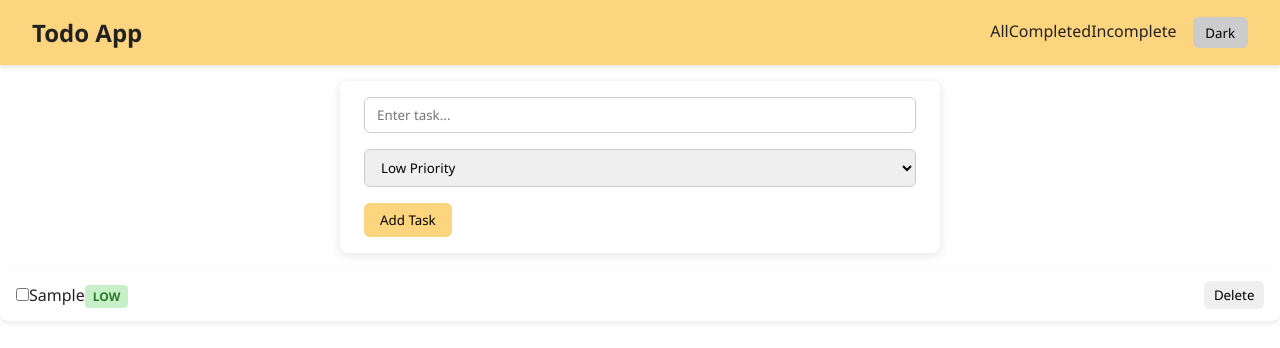
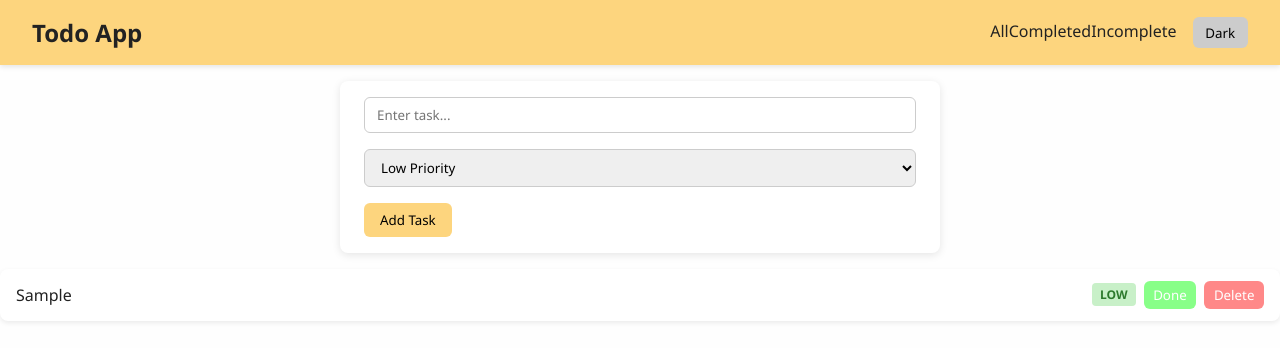
Before and after one commit to Kanchan012/Todo-App, a React (Vite) app in the folder Todo/: page / in a window 1280 px wide. Both pictures are taken after typing "Sample" into the empty fields and a click on the button "Add Task". Shown: the top 348 px of the page. Built offline with nearby package versions, Linux system fonts and the light colour scheme.

Commit message:
todoitem file updated

```diff
--- a/Todo/src/components/TodoItem.tsx
+++ b/Todo/src/components/TodoItem.tsx
@@ -1,38 +1,38 @@
+import React from "react";
 import { useTodos } from "../context/TodoContext";
 import type { Todo } from "../types/todo";
 
-export default function TodoItem({ todo }: { todo: Todo }) {
+interface TodoItemProps {
+  todo: Todo;
+}
+
+const TodoItem: React.FC<TodoItemProps> = ({ todo }) => {
   const { toggleTodo, deleteTodo } = useTodos();
 
   return (
-   <div className="todo-item">
-  <div className="flex items-center gap-2">
-    <input
-      type="checkbox"
-      checked={todo.completed}
-      onChange={() => toggleTodo(todo.id)}
-    />
-    <span className={todo.completed ? "line-through text-gray-400" : ""}>
-      {todo.title}
-    </span>
-    <span
-      className={`priority ${
-        todo.priority === "low"
-          ? "priority-low"
-          : todo.priority === "medium"
-          ? "priority-medium"
-          : "priority-high"
-      }`}
+    <div
+      className={`todo-item ${todo.completed ? "completed" : ""}`}
     >
+      <span className="title">{todo.title}</span>
+      <span className={`priority priority-${todo.priority}`}>
         {todo.priority}
       </span>
-  </div>
+      <div>
         <button
+          className="toggle-btn"
+          onClick={() => toggleTodo(todo.id)}
+        >
+          {todo.completed ? "Undo" : "Done"}
+        </button>
+        <button
+          className="delete-btn"
           onClick={() => deleteTodo(todo.id)}
-    className="delete"
         >
           Delete
         </button>
       </div>
+    </div>
   );
-}
+};
+
+export default TodoItem;
```
Lines whose indentation alone changed are shown as unchanged.
